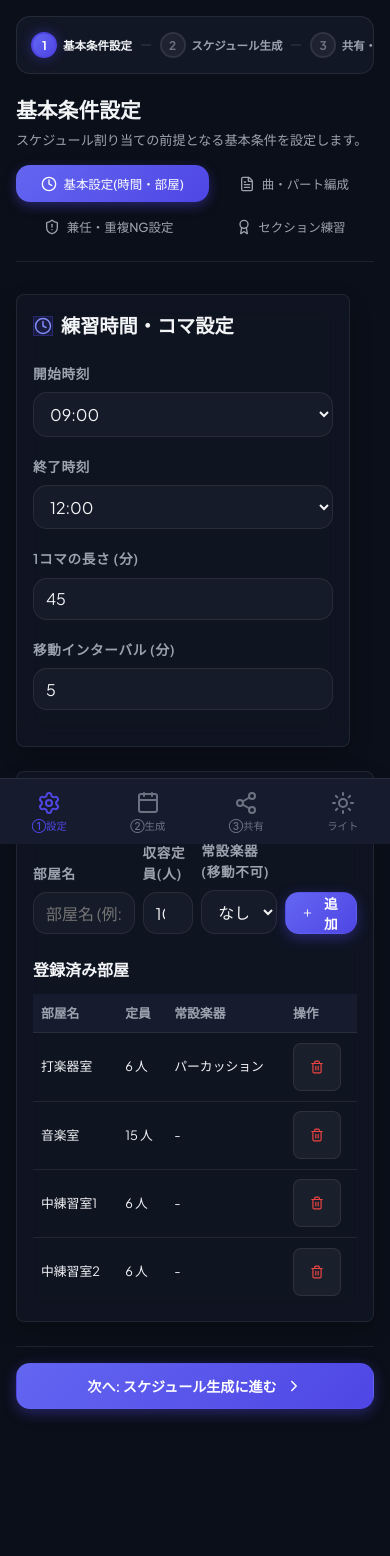
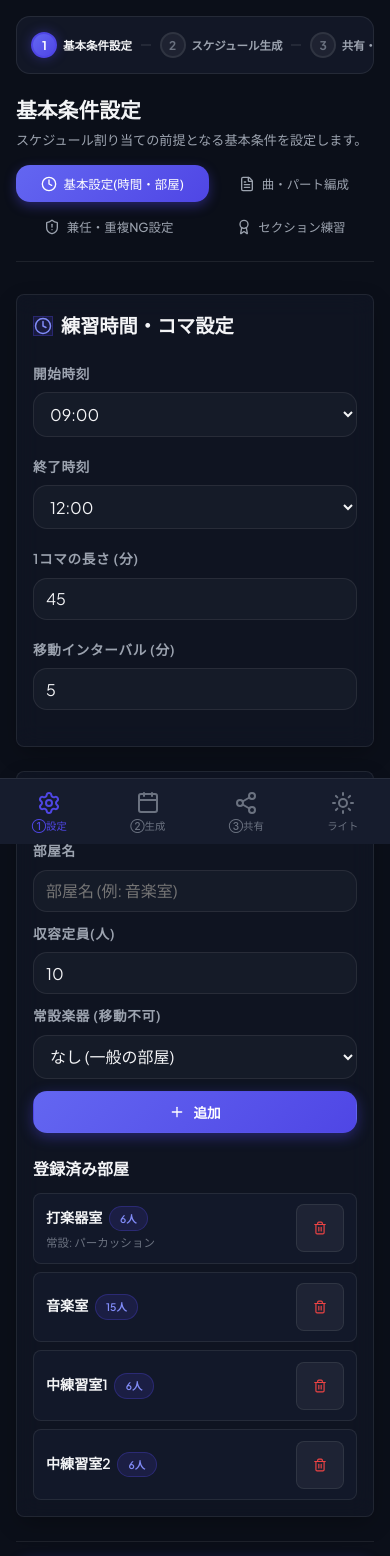
Before and after one commit to zfzeR1/brass-scheduler, a React (Vite) app: page / in a window 390 px wide. Shown: the top 1556 px of the page. Before the commit the page ends 1497 px from the top, so only its background shows below. Built offline with nearby package versions, Linux system fonts and the light colour scheme.

Commit message:
feat: 基本条件設定フォームのスマホ1列化（部屋・NG・エントリー・テーブルのカード化）

```diff
--- a/src/components/MasterDataTab.tsx
+++ b/src/components/MasterDataTab.tsx
@@ -453,12 +453,12 @@ export default function MasterDataTab({ state, setState }: MasterDataTabProps) {
 
 
           {/* 部屋データ */}
-          <div className="glass-card" style={{ gridColumn: 'span 2' }}>
+          <div className="glass-card grid-span-2">
             <h2 style={{ fontSize: '1.2rem', marginBottom: '1.5rem', display: 'flex', alignItems: 'center', gap: '0.5rem' }}>
               <MapPin size={20} className="badge-success" />
               部屋（練習室）管理
             </h2>
-            <form onSubmit={handleAddRoom} style={{ display: 'grid', gridTemplateColumns: '2fr 1fr 1.5fr 1fr', gap: '0.5rem', alignItems: 'end', marginBottom: '1.5rem' }}>
+            <form onSubmit={handleAddRoom} className="form-grid-room">
               <div className="form-group" style={{ margin: 0 }}>
                 <label className="form-label">部屋名</label>
                 <input name="name" placeholder="部屋名 (例: 音楽室)" className="form-control" required />
@@ -486,6 +486,8 @@ export default function MasterDataTab({ state, setState }: MasterDataTabProps) {
             <h3 style={{ fontSize: '1rem', marginTop: '1.5rem', marginBottom: '0.75rem', color: 'var(--text-primary)' }}>
               登録済み部屋
             </h3>
+            {/* Desktop: table */}
+            <div className="desktop-only">
               <table className="custom-table">
                 <thead>
                   <tr>
@@ -513,6 +515,29 @@ export default function MasterDataTab({ state, setState }: MasterDataTabProps) {
                   })}
                 </tbody>
               </table>
+            </div>
+            {/* Mobile: card list */}
+            <div className="mobile-only" style={{ display: 'flex', flexDirection: 'column', gap: '0.5rem' }}>
+              {state.rooms.map(room => {
+                const permanentInst = state.instruments.find(i => i.id === room.permanentInstrumentId);
+                return (
+                  <div key={room.id} style={{ display: 'flex', alignItems: 'center', justifyContent: 'space-between', padding: '0.65rem 0.75rem', background: 'var(--bg-surface)', border: '1px solid var(--border-color)', borderRadius: 'var(--radius-sm)' }}>
+                    <div>
+                      <div style={{ fontWeight: 600, fontSize: '0.88rem' }}>
+                        {room.name}
+                        <span className="badge badge-primary" style={{ marginLeft: '0.4rem', fontSize: '0.65rem' }}>{room.capacity}人</span>
+                      </div>
+                      {permanentInst && (
+                        <div style={{ fontSize: '0.72rem', color: 'var(--text-muted)', marginTop: '0.15rem' }}>常設: {permanentInst.name}</div>
+                      )}
+                    </div>
+                    <button className="btn btn-secondary btn-icon" onClick={() => handleRemoveRoom(room.id)} style={{ flexShrink: 0 }}>
+                      <Trash2 size={14} style={{ color: 'var(--danger)' }} />
+                    </button>
+                  </div>
+                );
+              })}
+            </div>
           </div>
         </div>
       )}
@@ -783,7 +808,7 @@ export default function MasterDataTab({ state, setState }: MasterDataTabProps) {
             </p>
 
             <form onSubmit={handleAddNGPair} style={{ display: 'flex', flexDirection: 'column', gap: '1rem' }}>
-              <div style={{ display: 'grid', gridTemplateColumns: '1fr auto 1fr', gap: '0.75rem', alignItems: 'start' }}>
+              <div className="form-grid-ng">
                 {/* Side A */}
                 <div style={{ display: 'flex', flexDirection: 'column', gap: '0.5rem' }}>
                   <div className="form-group" style={{ margin: 0 }}>
@@ -963,7 +988,7 @@ export default function MasterDataTab({ state, setState }: MasterDataTabProps) {
           {/* 新規追加 */}
           <div className="glass-card">
             <h2 style={{ fontSize: '1.2rem', marginBottom: '1.5rem' }}>セクション練習の追加</h2>
-            <form onSubmit={handleAddEntry} style={{ display: 'grid', gridTemplateColumns: '1fr 1.5fr 1fr', gap: '1.5rem' }}>
+            <form onSubmit={handleAddEntry} className="form-grid-entry">
               <div style={{ display: 'flex', flexDirection: 'column', gap: '1rem' }}>
                 <div className="form-group">
                   <label className="form-label">対象曲</label>
@@ -1000,7 +1025,7 @@ export default function MasterDataTab({ state, setState }: MasterDataTabProps) {
               </div>
 
               {/* 参加パート選択 */}
-              <div style={{ gridColumn: 'span 2' }}>
+              <div className="grid-span-2">
                 <label className="form-label" style={{ marginBottom: '1rem' }}>参加パート (複数選択)</label>
                 {entrySongId ? (
                   <div style={{ display: 'grid', gridTemplateColumns: '1fr', gap: '0.75rem', maxHeight: '280px', overflowY: 'auto', border: '1px solid var(--border-color)', padding: '1rem', borderRadius: 'var(--radius-md)' }}>
--- a/src/index.css
+++ b/src/index.css
@@ -497,6 +497,39 @@ body {
   gap: 1.5rem;
 }
 
+/* Form Grid: Room Registration (4-column → 1-column) */
+.form-grid-room {
+  display: grid;
+  grid-template-columns: 2fr 1fr 1.5fr 1fr;
+  gap: 0.5rem;
+  align-items: end;
+  margin-bottom: 1.5rem;
+}
+
+/* Form Grid: NG Pairs (3-column A|sep|B → vertical) */
+.form-grid-ng {
+  display: grid;
+  grid-template-columns: 1fr auto 1fr;
+  gap: 0.75rem;
+  align-items: start;
+}
+
+/* Form Grid: Entry Registration (3-column → 1-column) */
+.form-grid-entry {
+  display: grid;
+  grid-template-columns: 1fr 1.5fr 1fr;
+  gap: 1.5rem;
+}
+
+/* Grid span helper */
+.grid-span-2 {
+  grid-column: span 2;
+}
+
+/* Visibility helpers (default: both visible, overridden by media query) */
+.desktop-only { display: block; }
+.mobile-only { display: none !important; }
+
 @media (max-width: 768px) {
   .app-layout {
     flex-direction: column;
@@ -507,6 +540,39 @@ body {
   .sidebar {
     display: none;
   }
+
+  /* Visibility helpers */
+  .desktop-only { display: none !important; }
+  .mobile-only { display: flex !important; }
+
+  /* Grid span: don't span on 1-column */
+  .grid-span-2 { grid-column: span 1; }
+
+  /* Room form: stack vertically */
+  .form-grid-room {
+    grid-template-columns: 1fr;
+    gap: 0.75rem;
+  }
+  .form-grid-room .btn {
+    width: 100%;
+    height: 44px;
+  }
+
+  /* NG pairs form: stack vertically */
+  .form-grid-ng {
+    grid-template-columns: 1fr;
+    gap: 0.5rem;
+  }
+
+  /* Entry form: stack vertically */
+  .form-grid-entry {
+    grid-template-columns: 1fr;
+    gap: 1rem;
+  }
+  .form-grid-entry > div[style*="gridColumn"] {
+    grid-column: span 1 !important;
+  }
+
 
   /* Show mobile bottom nav */
   .mobile-bottom-nav {
```
Lines whose indentation alone changed are shown as unchanged.
